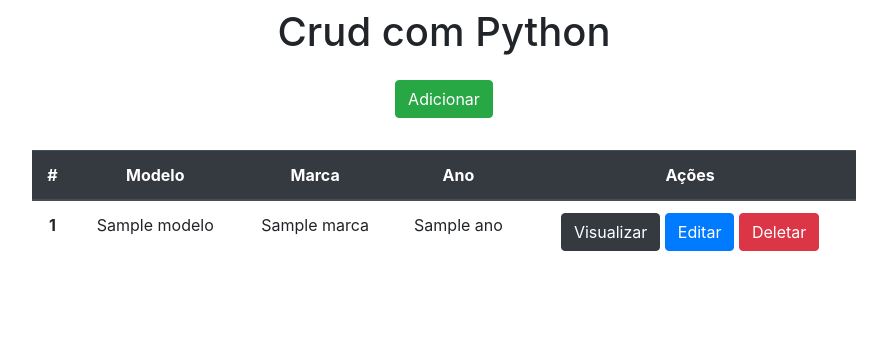
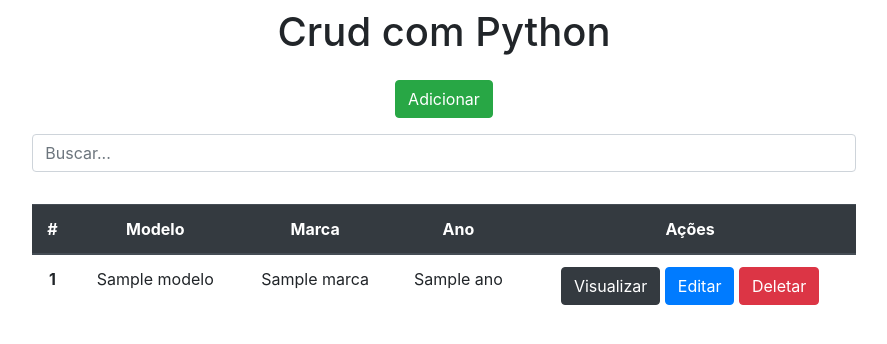
Before and after one commit to gnlins/CRUD_Python, a Django app: template app/templates/index.html in a window 1280 px wide. Shown: the top 344 px of the page, without its empty margins (196-1083 px from the left). Run offline with Django 3.2, Linux system fonts and the light colour scheme; the template is opened without the code that fills it: most values are stand-ins (such as "Sample title", 1, 10 or a date in 2020).

Commit message:
feat: making pagination and search

```diff
--- a/app/templates/index.html
+++ b/app/templates/index.html
@@ -14,6 +14,13 @@
 
     <div class="col-8 m-auto pt-2 pb-2 text-center">
         <a href="/form" class="btn btn-success">Adicionar</a>
+    </div>
+
+    <div class="col-8 m-auto pt-2 pb-2 text-center">
+        <form method="get">
+            <input type="text" id="search" name="search" class="form-control" placeholder="Buscar...">
+
+        </form>
     </div>
 
    <div class="col-8 m-auto pt-4 pb-2 text-center">
@@ -51,6 +58,20 @@
 
     </div>
 
+<!--    <div class="pagination col-8 m-auto pt-2 pb-2 text-center">-->
+
+<!--        {% if db.has_previous %}-->
+<!--            <a href="?page={{db.previous_page_number}}"> < </a>-->
+<!--        {% endif %}-->
+
+<!--        {{db.number}}-->
+
+<!--        {% if db.has_next %}-->
+<!--        <a href="?page={{db.next_page_number}}"> > </a>-->
+<!--        {% endif %}-->
+
+<!--    </div>-->
+
     {%load static%}
     <script src="{% static 'javascript.js' %}"></script>
 </body>
```
Also changed, not shown: app/views.py (+12 -1 lines), db.sqlite3.
